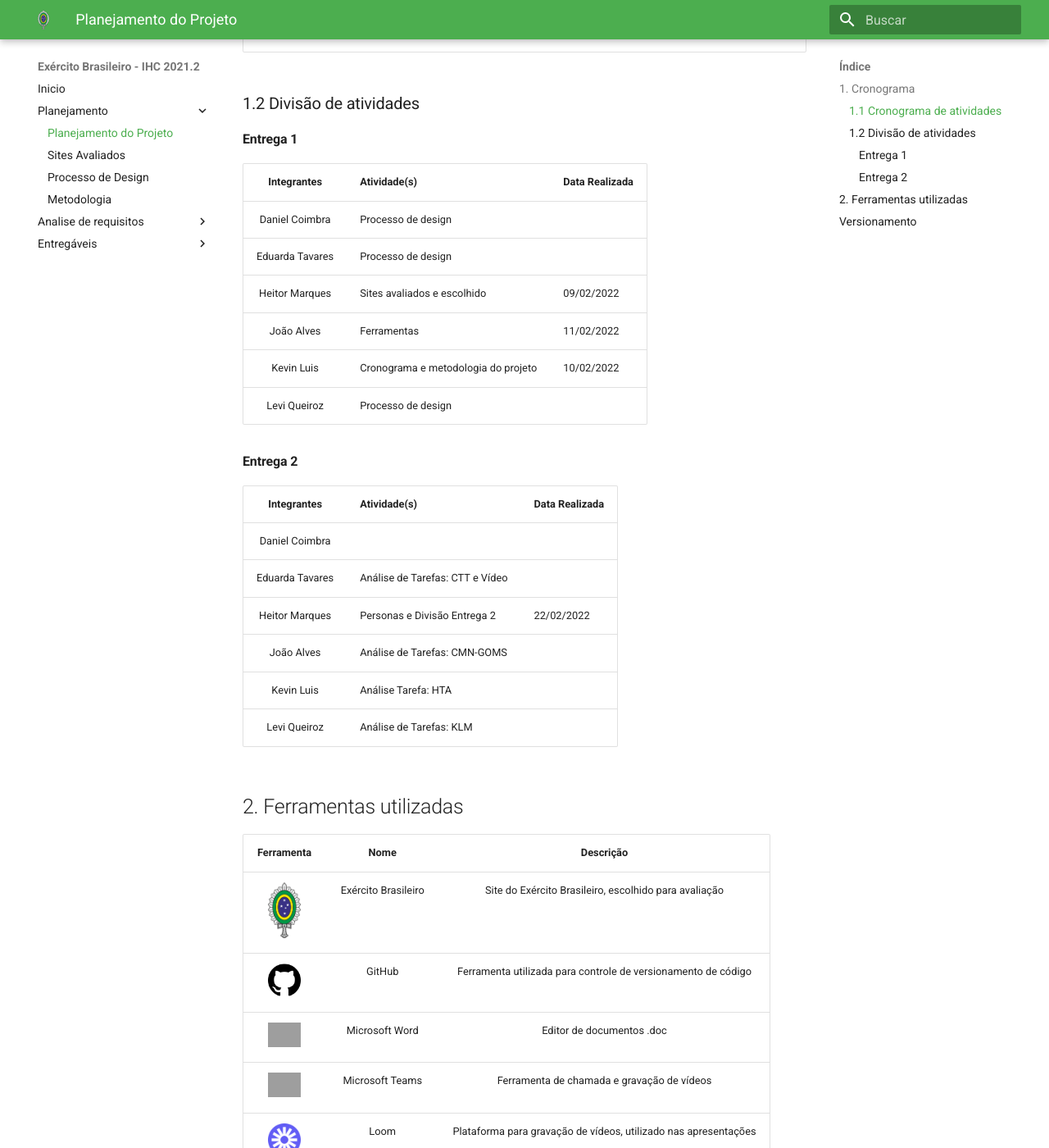
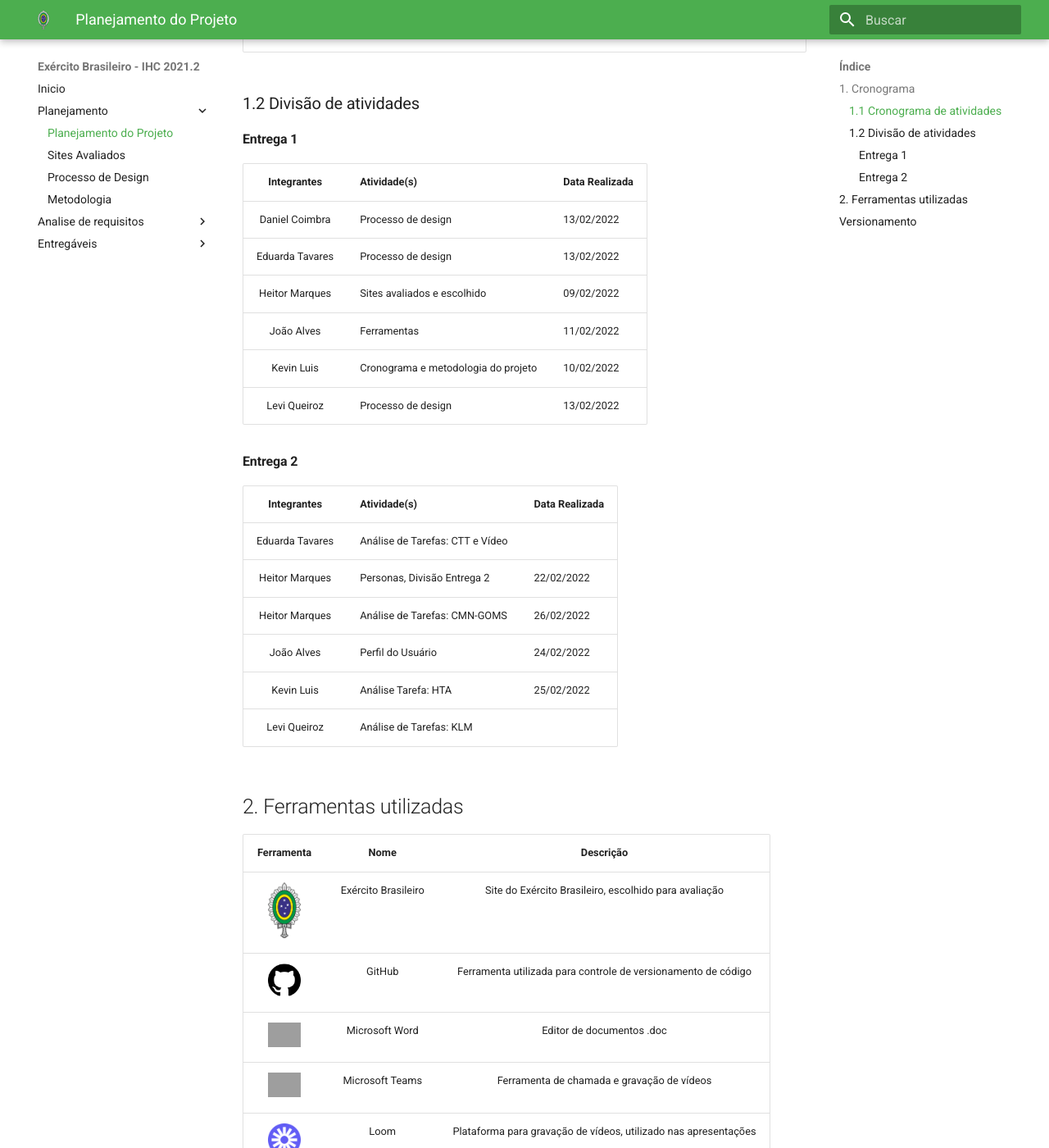
Before and after one commit to heitormsb/2021.2-Exercito-Brasileiro, an MkDocs documentation site: the page built from docs/planejamento.md, in a window 1280 px wide and 1400 px high, scrolled down 930 px. Shown: the whole window at 82% size. Built offline with MkDocs 1.6.1 and Material for MkDocs 9.7.7, drawn with Linux system fonts in a browser that asks for light colours; grey boxes are pictures that could not be loaded.

Commit message:
add datas entregas

```diff
--- a/docs/planejamento.md
+++ b/docs/planejamento.md
@@ -19,21 +19,21 @@
 #### Entrega 1
 |    Integrantes    |      Atividade(s)      | Data Realizada|
 | :--------: | ------------- | ------------ |
-| Daniel Coimbra | Processo de design ||
-| Eduarda Tavares | Processo de design ||
+| Daniel Coimbra | Processo de design |13/02/2022|
+| Eduarda Tavares | Processo de design |13/02/2022|
 | Heitor Marques | Sites avaliados e escolhido |09/02/2022|
 | João Alves | Ferramentas |11/02/2022|
 | Kevin Luis | Cronograma e metodologia do projeto |10/02/2022|
-| Levi Queiroz | Processo de design ||
+| Levi Queiroz | Processo de design |13/02/2022|
 
 #### Entrega 2
 |    Integrantes    |      Atividade(s)      | Data Realizada|
 | :--------: | ------------- | ------------ |
-| Daniel Coimbra |  ||
 | Eduarda Tavares | Análise de Tarefas: CTT e Vídeo ||
-| Heitor Marques | Personas e Divisão Entrega 2 |22/02/2022|
-| João Alves | Análise de Tarefas: CMN-GOMS ||
-| Kevin Luis | Análise Tarefa: HTA ||
+| Heitor Marques | Personas, Divisão Entrega 2 |22/02/2022|
+| Heitor Marques | Análise de Tarefas: CMN-GOMS|26/02/2022|
+| João Alves | Perfil do Usuário |24/02/2022|
+| Kevin Luis | Análise Tarefa: HTA |25/02/2022|
 | Levi Queiroz | Análise de Tarefas: KLM ||
 
 
```
